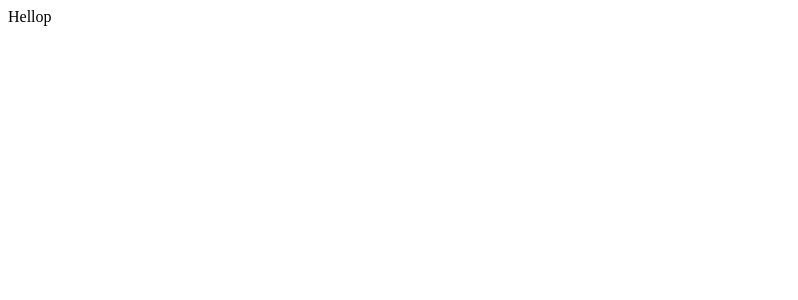
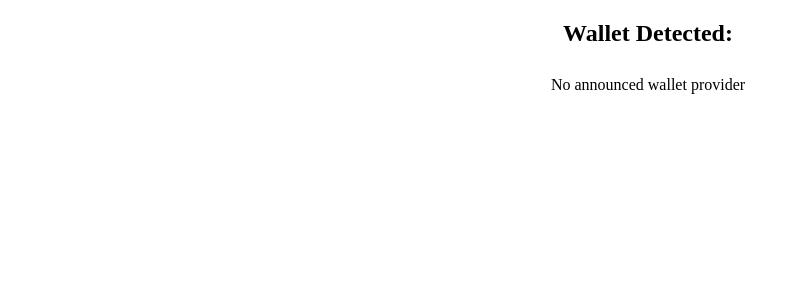
Before and after one commit to tim50687/slot-frontend, a React (Vite) app: page / in a window 1280 px wide. Shown: the top 300 px of the page, without its empty margins (0-798 px from the left). Built offline with nearby package versions, Linux system fonts and the light colour scheme.

Commit message:
connect wallet

```diff
--- /dev/null
+++ b/src/App.css
@@ -0,0 +1,24 @@
+.App {
+  min-width: 100vw;
+  min-height: 100vh;
+  text-align: center;
+}
+
+.providers {
+  display: flex;
+  flex-flow: column wrap;
+  justify-content: space-between;
+  align-items: center;
+  align-content: center;
+  gap: 1em;
+
+  padding: 0.6em 1.2em;
+}
+
+.providers button {
+  width: 12em;
+}
+
+.providers button img {
+  width: 2em;
+}
--- a/src/App.tsx
+++ b/src/App.tsx
@@ -1,9 +1,39 @@
 import { useState } from "react";
+import { useSyncProviders } from "./hooks/useSyncProviders";
+import "./App.css";
+function App() {
+  const providers = useSyncProviders();
+  console.log("Providers detected:", providers);
+  const handleClick = async (providerWithInfo: EIP6963ProviderDetail) => {
+    try {
+      const account = (await providerWithInfo.provider.request({
+        method: "eth_requestAccounts",
+      })) as string[];
+    } catch (error) {
+      console.log(error);
+    }
+  };
 
-function App() {
-  const [count, setCount] = useState(0);
-
-  return <>{"Hellop"}</>;
+  return (
+    <div className="App">
+      <h2>Wallet Detected:</h2>
+      <div className="providers">
+        {providers.length > 0 ? (
+          providers.map((provider: EIP6963ProviderDetail) => (
+            <button
+              key={provider.info.uuid}
+              onClick={() => handleClick(provider)}
+            >
+              <img src={provider.info.icon}></img>
+              <div>{provider.info.name}</div>
+            </button>
+          ))
+        ) : (
+          <div>No announced wallet provider</div>
+        )}
+      </div>
+    </div>
+  );
 }
 
 export default App;
--- a/src/hooks/store.ts
+++ b/src/hooks/store.ts
@@ -18,9 +18,9 @@ export const store = {
       callback();
     }
     window.addEventListener("eip6963:announceProvider", onAnnouncement);
-    window.dispatchEvent(new Event("eip6963:announceProvider"));
+    window.dispatchEvent(new Event("eip6963:requestProvider"));
 
-    // Return a function to unsubscribe from the event
+    // Return a function to unsubscribe from the
     return () =>
       window.removeEventListener("eip6963:announceProvider", onAnnouncement);
   },
--- /dev/null
+++ b/src/hooks/useSyncProviders.ts
@@ -0,0 +1,5 @@
+import { useSyncExternalStore } from "react";
+import { store } from "./store";
+
+export const useSyncProviders = () =>
+  useSyncExternalStore(store.subscribe, store.value, store.value);
```
Also changed, not shown: src/vite-env.d.ts (+2 -5 lines), src/components/WalletConnect.tsx (added).
